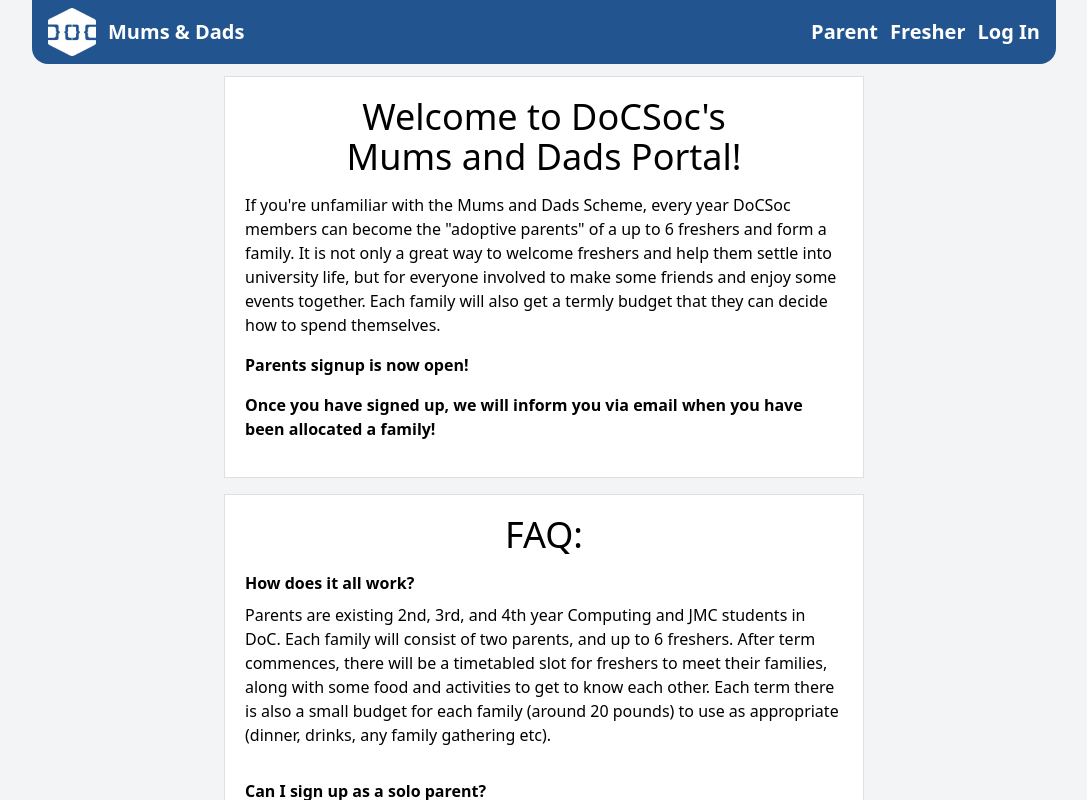
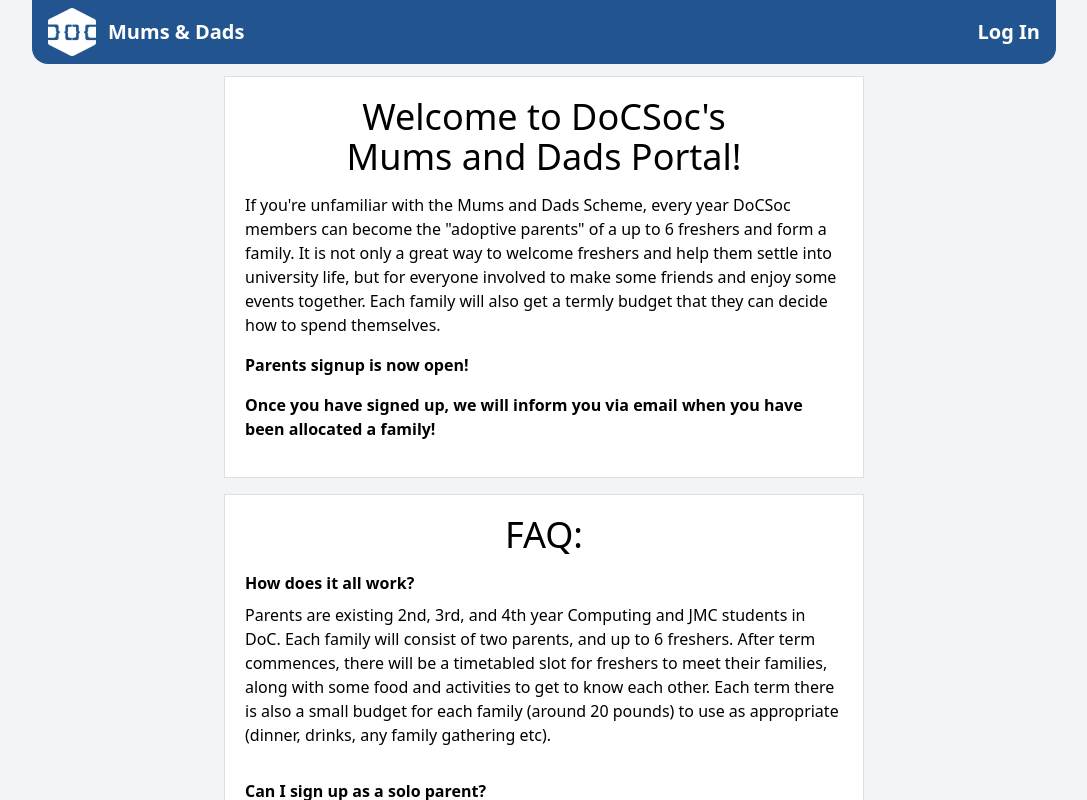
Before and after one commit to icdocsoc/mad3, a Nuxt app: page / in a window 1280 px wide. Shown: the whole page, without its empty margins (96-1183 px from the left). Built offline with nearby package versions, Linux system fonts and the light colour scheme.

Commit message:
changed bar links, fixed finish-oauth redirect and showing shortcode instead

```diff
--- a/app/components/navigation/Bar.vue
+++ b/app/components/navigation/Bar.vue
@@ -10,16 +10,6 @@ const { currentUser } = useAuth();
       <span class="max-md:hidden md:text-xl">Mums & Dads</span>
     </NavigationLink>
     <ul class="flex items-center gap-3">
-      <li>
-        <NavigationLink to="/parent">
-          <span class="md:text-xl">Parent</span>
-        </NavigationLink>
-      </li>
-      <li>
-        <NavigationLink to="/fresher">
-          <span class="md:text-xl">Fresher</span>
-        </NavigationLink>
-      </li>
       <li v-if="currentUser == null">
         <a
           class="cursor-pointer font-bold text-white hover:text-white hover:no-underline md:text-xl"
@@ -27,7 +17,12 @@ const { currentUser } = useAuth();
           Log In
         </a>
       </li>
-      <li v-else>
+      <li v-if="currentUser != null">
+        <NavigationLink to="/portal">
+          <span class="md:text-xl">Portal</span>
+        </NavigationLink>
+      </li>
+      <li v-if="currentUser != null">
         <a
           class="cursor-pointer font-bold text-white hover:text-white hover:no-underline md:text-xl"
           href="/api/auth/signOut">
--- a/app/pages/finish-oauth.vue
+++ b/app/pages/finish-oauth.vue
@@ -24,8 +24,8 @@ const { status, error } = await useFetch('/api/auth/callback', {
   server: false
 });
 
-watch([status, error], () => {
-  if (status.value == 'success' && error.value != null) navigateTo('/portal');
+watch(status, () => {
+  if (status.value == 'success') navigateTo('/portal');
 });
 </script>
 
--- a/app/pages/portal.vue
+++ b/app/pages/portal.vue
@@ -25,7 +25,7 @@ const { data, status, error } = useAsyncData('get-details', async () => {
 
 <template>
   <Card>
-    <CardTitle>Welcome to the portal, {{ currentUser!.name }}</CardTitle>
+    <CardTitle>Welcome to the portal, {{ currentUser!.shortcode }}</CardTitle>
 
     <CardDetails v-if="status == 'pending'">
       <strong>Loading...</strong>
```
